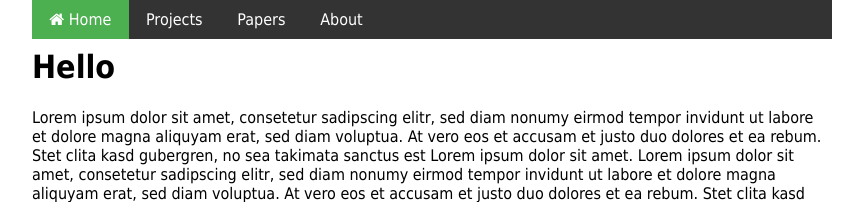
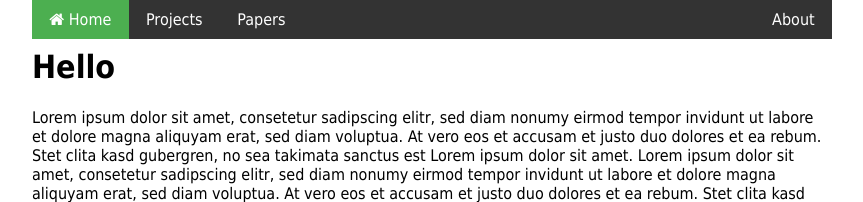
Before and after one commit to raphaelmenges/raphaelmenges.github.io, a Jekyll site: the page built from index.html, in a window 1280 px wide. Shown: the top 202 px of the page, without its empty margins (208-1071 px from the left). Built offline with Jekyll 4.4.1, drawn with Linux system fonts in a browser that asks for light colours.

Commit message:
Fixing About navigation on mobile.

```diff
--- a/css/main.css
+++ b/css/main.css
@@ -28,7 +28,7 @@ body {
 	transition: background-color .2s ease-in;
 }
 
-.navbar .about li {
+.navbar .about {
 	float: right;
 }
 
```
